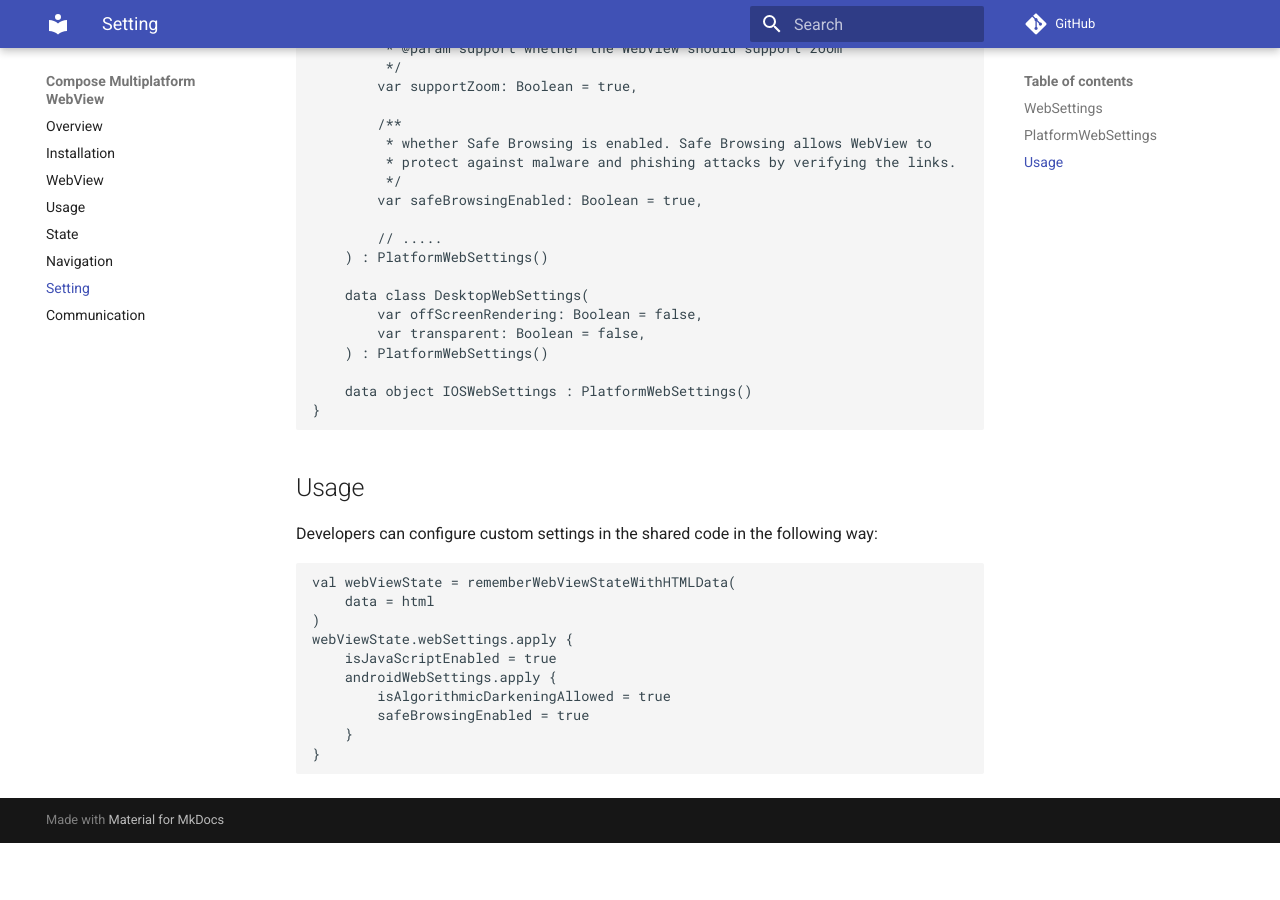
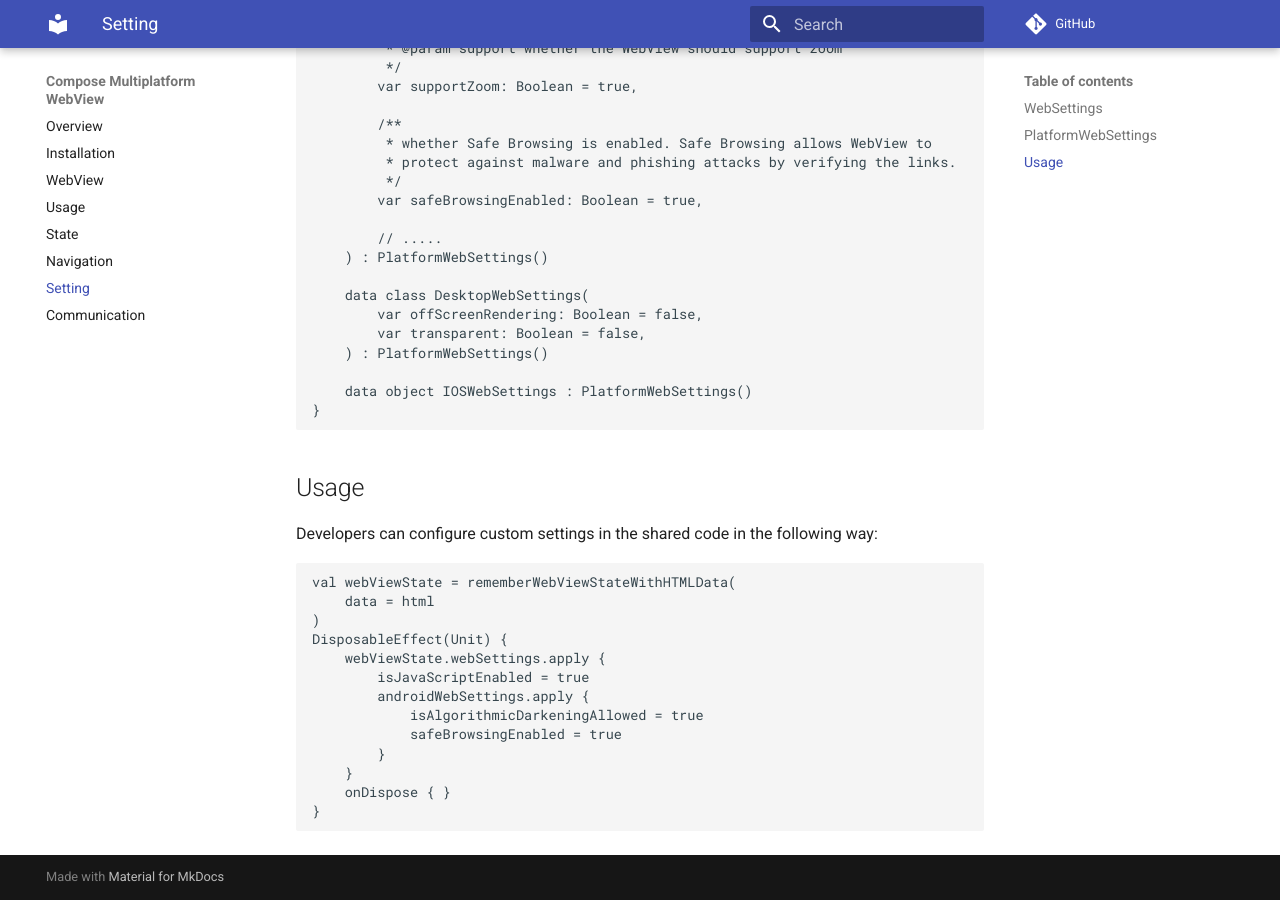
Before and after one commit to KevinnZou/compose-webview-multiplatform, an MkDocs documentation site: the page built from docs/setting.md, in a window 1280 px wide and 900 px high, scrolled down 1101 px. Built offline with MkDocs 1.6.1 and Material for MkDocs 9.7.7, drawn with Linux system fonts in a browser that asks for light colours; comment, search, counter and statistics services are not loaded; before the commit the page ends 1944 px from its top, so only the background shows below that.

Commit message:
feat:Update README.md for webSetting

````diff
--- a/docs/setting.md
+++ b/docs/setting.md
@@ -73,11 +73,14 @@ Developers can configure custom settings in the shared code in the following way
 val webViewState = rememberWebViewStateWithHTMLData(
     data = html
 )
-webViewState.webSettings.apply {
-    isJavaScriptEnabled = true
-    androidWebSettings.apply {
-        isAlgorithmicDarkeningAllowed = true
-        safeBrowsingEnabled = true
+DisposableEffect(Unit) {
+    webViewState.webSettings.apply {
+        isJavaScriptEnabled = true
+        androidWebSettings.apply {
+            isAlgorithmicDarkeningAllowed = true
+            safeBrowsingEnabled = true
+        }
     }
+    onDispose { }
 }
 ```
````
Also changed, not shown: README.md (+6 -3 lines).
